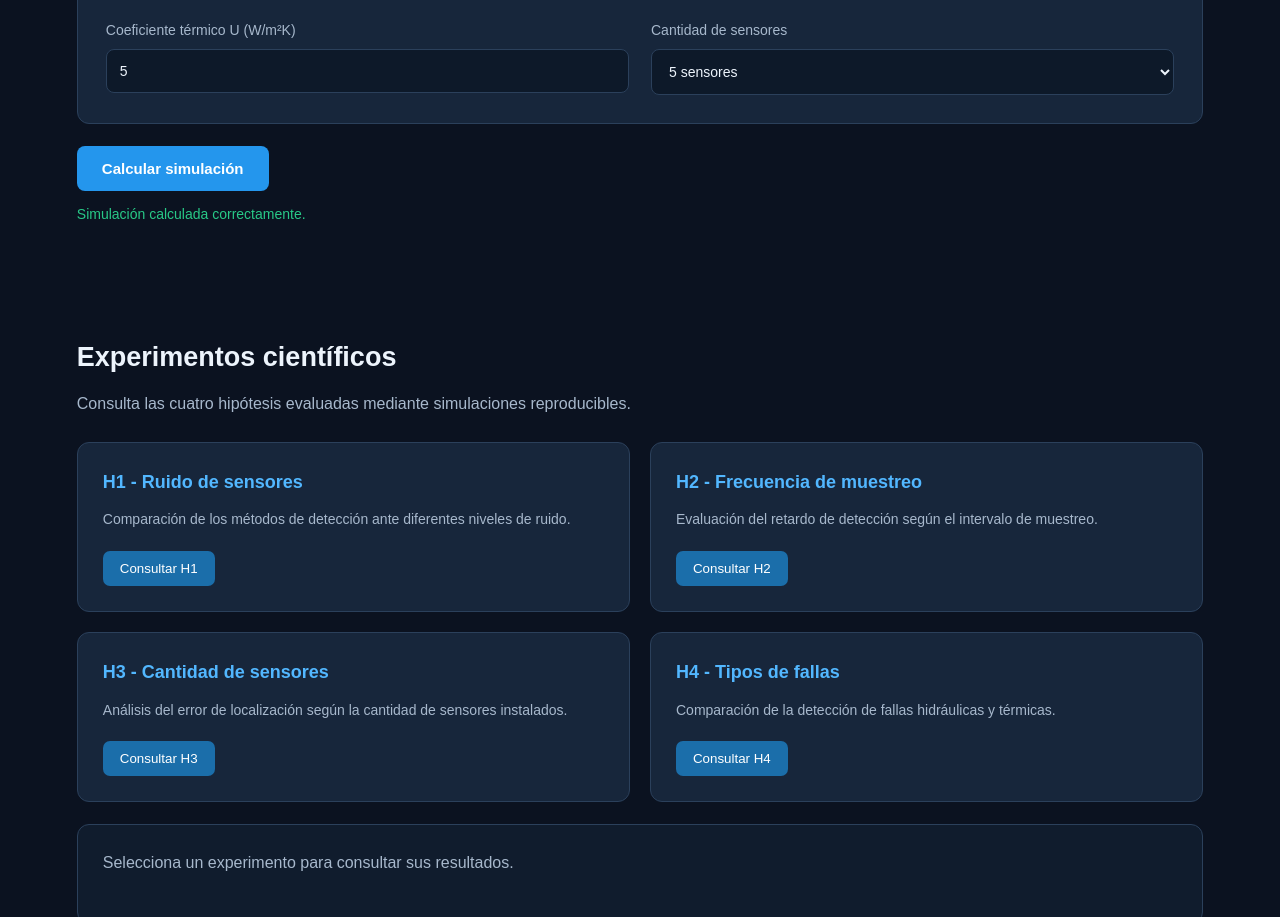
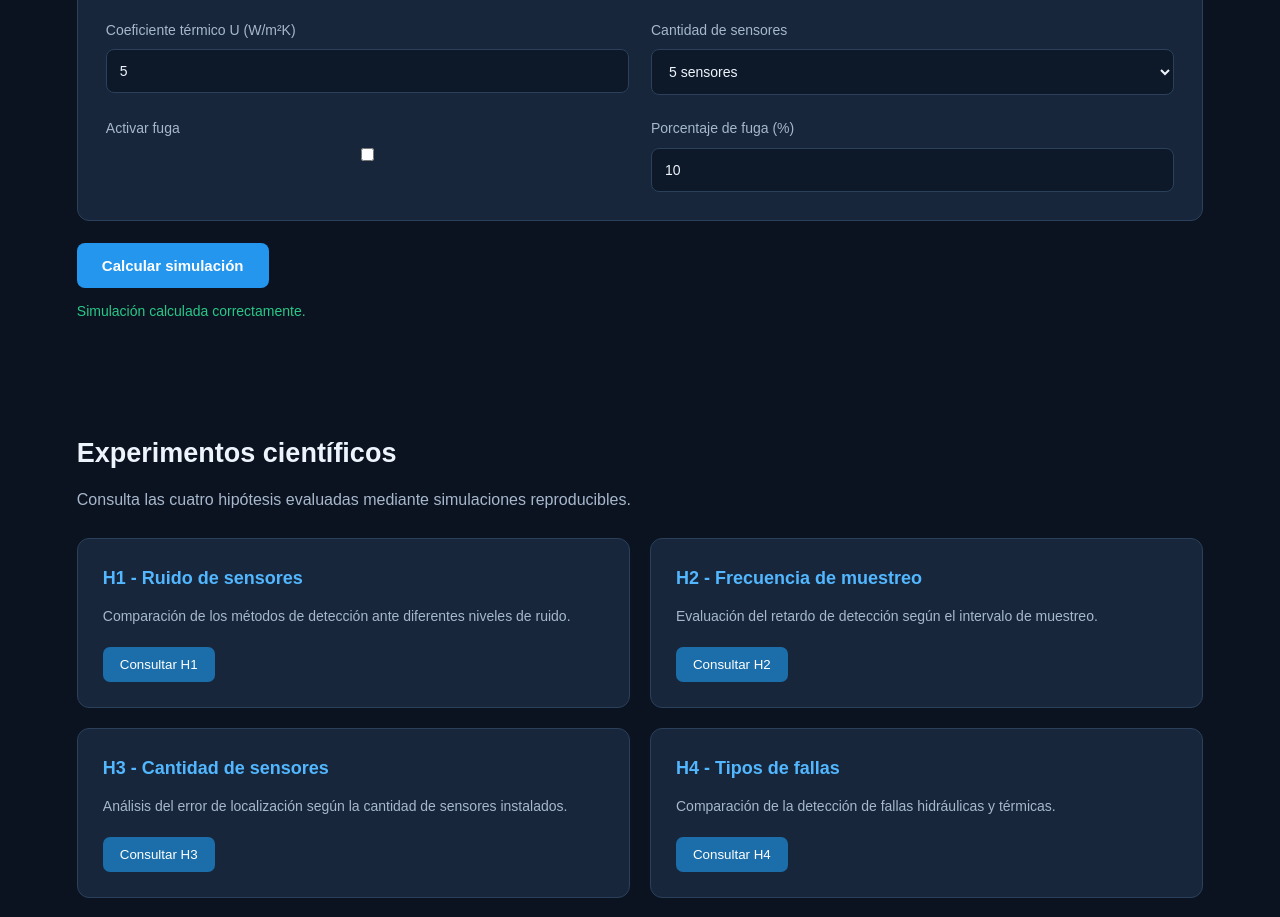
Before and after one commit to jorgecarlosm-coder/simulador-iot-tuberias, a plain HTML site: page docs/index.html in a window 1280 px wide. Shown: the part 1241-2158 px from the top of the page. Drawn offline with Linux system fonts and the light colour scheme.

Commit message:
Add leak configuration options in index.html
Added configuration options for leak activation and percentage.

```diff
--- a/docs/index.html
+++ b/docs/index.html
@@ -213,7 +213,31 @@
                         <option value="8">8 sensores</option>
                     </select>
                 </div>
+<!-- CONFIGURACION DE FUGAS -->
 
+<div class="campo">
+    <label for="fuga-activa">
+        Activar fuga
+    </label>
+
+    <input
+        type="checkbox"
+        id="fuga-activa">
+</div>
+
+<div class="campo">
+    <label for="porcentaje-fuga">
+        Porcentaje de fuga (%)
+    </label>
+
+    <input
+        type="number"
+        id="porcentaje-fuga"
+        value="10"
+        min="1"
+        max="50"
+        step="1">
+</div>
             </div>
 
             <button id="btn-simular" class="boton-principal">
```
